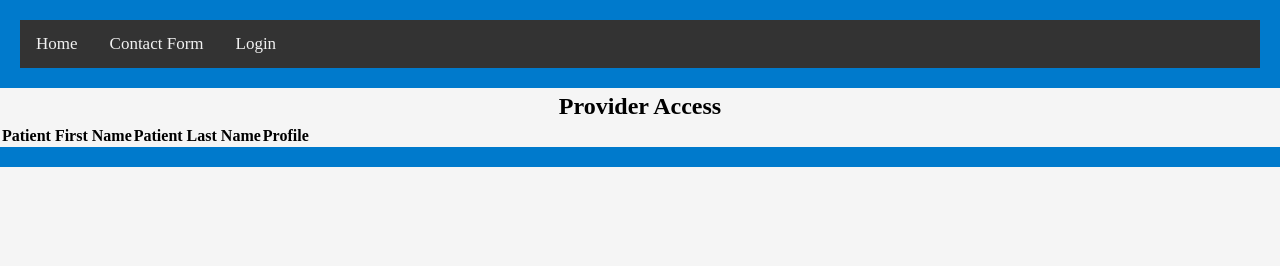
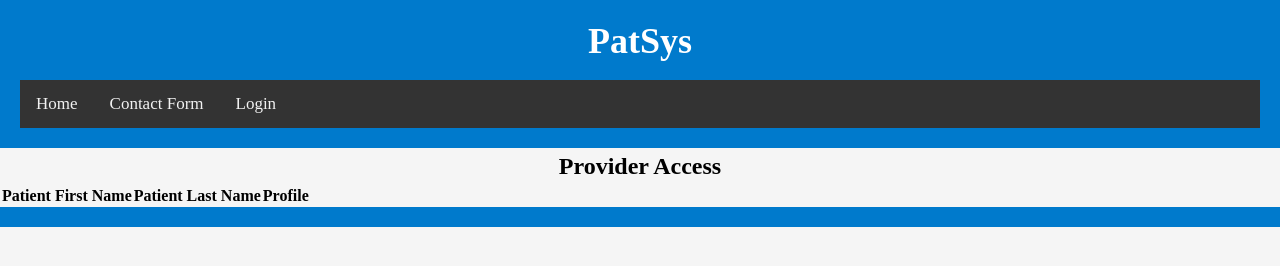
Before and after one commit to TPope18/HackNC-Project, a plain HTML site: page provider_access.html in a window 1280 px wide. Drawn offline with Linux system fonts and the light colour scheme.

Commit message:
minor spacing edit

```diff
--- a/provider_access.html
+++ b/provider_access.html
@@ -9,6 +9,8 @@
     </head>
     <body>
         <header>
+            <h1>PatSys</h1>
+            <br>
             <div id = "content">
                 <div class = "nav">
                         <a class = "active" href = "index.html" class = "home">Home</a>
```
Also changed, not shown: contact_form.html (+1 -0 lines), index.html (+1 -0 lines), patient_access.html (+1 -0 lines).
